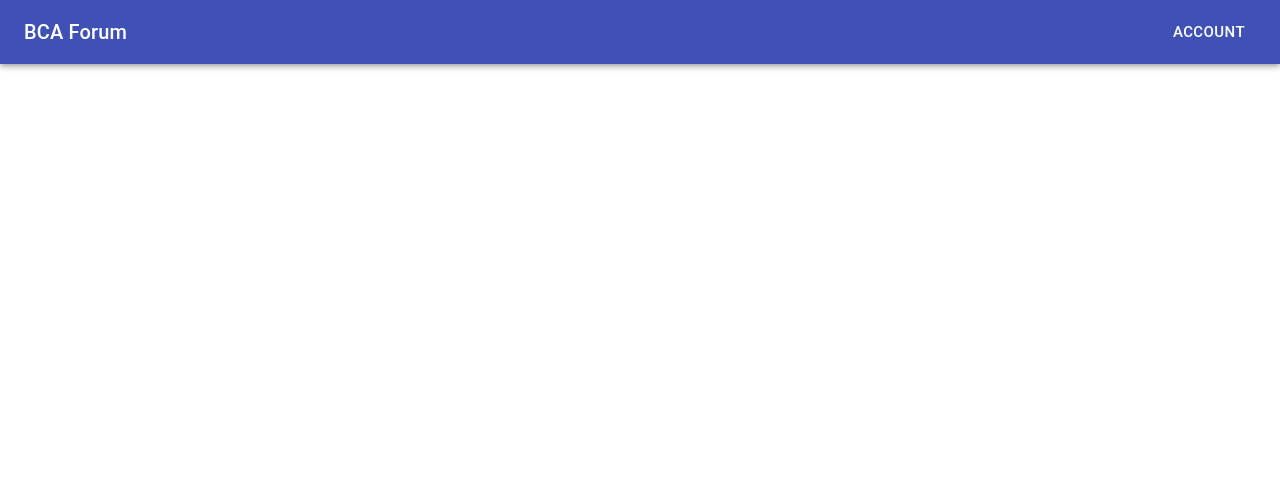
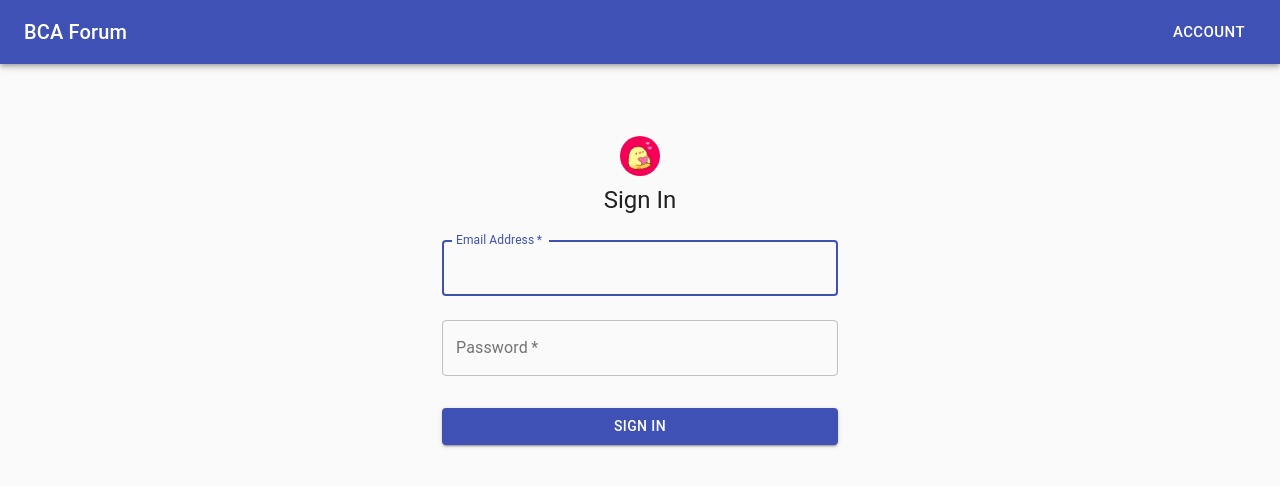
Before and after one commit to bz421/BCA-Forum, a React (Create React App) app in the folder client/: page /auth/login in a window 1280 px wide. Shown: the top 486 px of the page. Built offline with nearby package versions, Linux system fonts and the light colour scheme.

Commit message:
Created login page

```diff
--- a/client/src/App.js
+++ b/client/src/App.js
@@ -1,19 +1,22 @@
+import { Fragment } from 'react'
 import logo from './logo.svg';
 import './App.css';
-import {useEffect, useState} from 'react'
+import { useEffect, useState } from 'react'
 import AuthContext from './Contexts/AuthContext'
-import {BrowserRouter as Router, Switch, Route, Redirect} from 'react-router-dom'
+import { BrowserRouter as Router, Route, Routes, Navigate } from 'react-router-dom'
 import Navbar from './Components/Navbar'
 
+import Login from './Pages/Auth/Login'
+
 function App() {
-  const [user, setUser]  = useState(null)
+  const [user, setUser] = useState(null)
   const [isInitiated, setIsInitiated] = useState(false)
 
   const init = () => {
     setIsInitiated(true)
   }
 
-  useEffect( () => {
+  useEffect(() => {
     init()
   }, [])
 
@@ -25,10 +28,14 @@
   return (
     <div>
       {isInitiated && (
-        <AuthContext.Provider value={{user, setUser, handleLogout}}>
+        <AuthContext.Provider value={{ user, setUser, handleLogout }}>
           <Router>
-            <Navbar />
-
+            <Fragment>
+              <Navbar />
+              <Routes>
+                <Route path="/auth/login" element={!user ? <Login /> : <Navigate to="/" />} />
+              </Routes>
+            </Fragment>
           </Router>
         </AuthContext.Provider>
       )}
--- /dev/null
+++ b/client/src/Pages/Auth/Login.js
@@ -0,0 +1,83 @@
+import Avatar from '@material-ui/core/Avatar'
+import Button from '@material-ui/core/Button'
+import CssBaseline from '@material-ui/core/CssBaseline'
+import TextField from '@material-ui/core/TextField'
+import Typography from '@material-ui/core/Typography'
+import { makeStyles } from '@material-ui/core/styles'
+import Container from '@material-ui/core/Container'
+import { Form } from 'react-router-dom'
+import duckheart from './Images/duckheart.png'
+
+const useStyles = makeStyles(theme => ({
+    paper: {
+        marginTop: theme.spacing(8),
+        display: 'flex',
+        flexDirection: 'column',
+        alignItems: 'center'
+    },
+
+    avatar: {
+        margin: theme.spacing(1),
+        backgroundColor: theme.palette.secondary.main,
+    },
+
+    form: {
+        width: '100%',
+        marginTop: theme.spacing(1)
+    },
+
+    submit: {
+        margin: theme.spacing(3, 0, 2)
+    }
+}))
+
+export default function SignIn() {
+    const classes = useStyles()
+
+    return (
+        <Container component="main" maxWidth="xs">
+            <CssBaseline />
+            <div className={classes.paper}>
+                <Avatar className={classes.avatar}>
+                    <img src={duckheart} width="60%"/>
+                </Avatar>
+                <Typography component="h1" variant="h5">
+                    Sign In
+                </Typography>
+                <form className={classes.form} noValidate>
+                    <TextField
+                        variant="outlined"
+                        margin="normal"
+                        required
+                        fullWidth
+                        id="email"
+                        label="Email Address"
+                        name="email"
+                        autoComplete="email"
+                        autoFocus
+                    />
+                    <TextField
+                        variant="outlined"
+                        margin="normal"
+                        required
+                        fullWidth
+                        name="password"
+                        label="Password"
+                        type="password"
+                        id="password"
+                        autoComplete="current-password"
+                    />
+                    <Button
+                        type="submit"
+                        fullWidth
+                        variant="contained"
+                        color="primary"
+                        className={classes.submit}
+                    >
+                        Sign In
+                    </Button>
+                </form>
+            </div>
+        </Container>
+    )
+}
```
Also changed, not shown: client/src/Pages/Auth/Images/duckheart.png (added).
